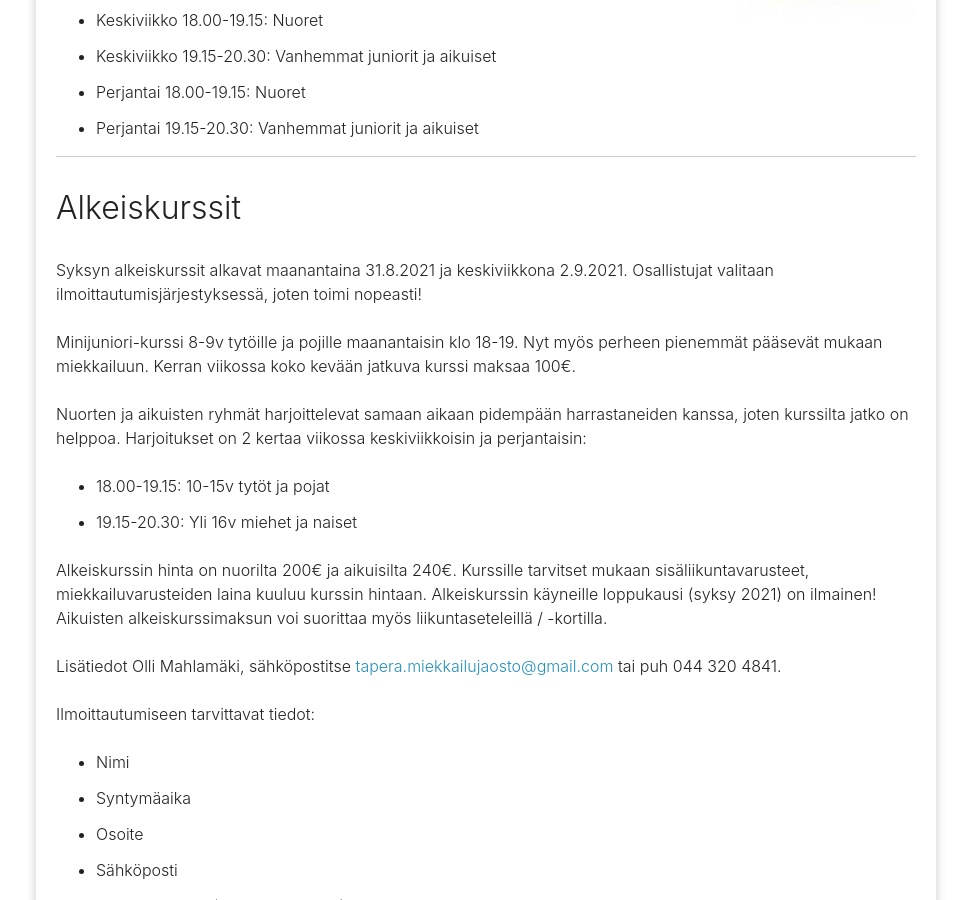
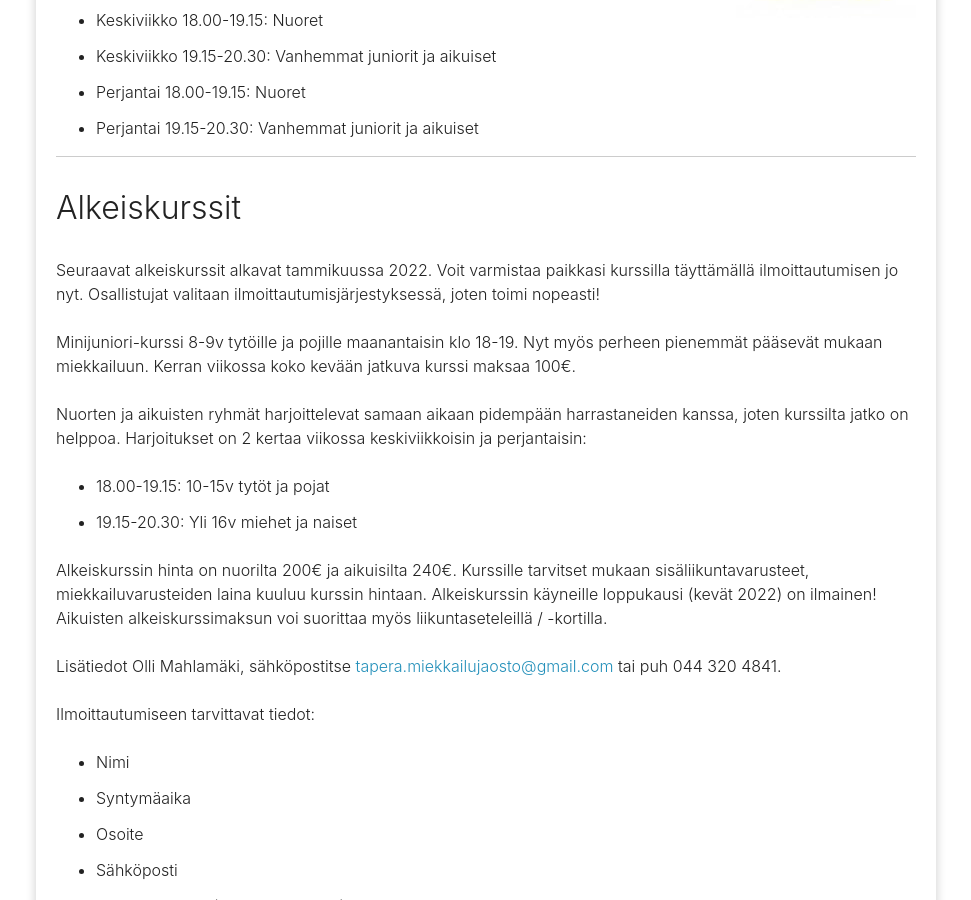
Before and after one commit to omahlama/eramiekkailu.fi, a Jekyll site: the page built from index.md, in a window 1280 px wide and 900 px high, scrolled down 812 px. Shown: the whole window, without its empty margins (154-1125 px from the left). Built offline with Jekyll 4.4.1, drawn with Linux system fonts in a browser that asks for light colours; nearby versions of some CDN libraries.

Commit message:
Alkeiskurssi keväälle

```diff
--- a/index.md
+++ b/index.md
@@ -25,7 +25,7 @@ Harjoitukset on maanantaisin, keskiviikkoisin ja perjantaisin:
 
 ## Alkeiskurssit
 
-Syksyn alkeiskurssit alkavat maanantaina 31.8.2021 ja keskiviikkona 2.9.2021. Osallistujat valitaan ilmoittautumisjärjestyksessä, joten toimi nopeasti!
+Seuraavat alkeiskurssit alkavat tammikuussa 2022. Voit varmistaa paikkasi kurssilla täyttämällä ilmoittautumisen jo nyt. Osallistujat valitaan ilmoittautumisjärjestyksessä, joten toimi nopeasti!
 
 Minijuniori-kurssi 8-9v tytöille ja pojille maanantaisin klo 18-19. Nyt myös perheen pienemmät pääsevät mukaan miekkailuun. Kerran viikossa koko kevään jatkuva kurssi maksaa 100€.
 
@@ -34,7 +34,7 @@ Nuorten ja aikuisten ryhmät harjoittelevat samaan aikaan pidempään harrastane
 - 18.00-19.15: 10-15v tytöt ja pojat
 - 19.15-20.30: Yli 16v miehet ja naiset
 
-Alkeiskurssin hinta on nuorilta 200€ ja aikuisilta 240€. Kurssille tarvitset mukaan sisäliikuntavarusteet, miekkailuvarusteiden laina kuuluu kurssin hintaan. Alkeiskurssin käyneille loppukausi (syksy 2021) on ilmainen! Aikuisten alkeiskurssimaksun voi suorittaa myös liikuntaseteleillä / -kortilla.
+Alkeiskurssin hinta on nuorilta 200€ ja aikuisilta 240€. Kurssille tarvitset mukaan sisäliikuntavarusteet, miekkailuvarusteiden laina kuuluu kurssin hintaan. Alkeiskurssin käyneille loppukausi (kevät 2022) on ilmainen! Aikuisten alkeiskurssimaksun voi suorittaa myös liikuntaseteleillä / -kortilla.
 
 Lisätiedot Olli Mahlamäki, sähköpostitse [tapera.miekkailujaosto@gmail.com](mailto:tapera.miekkailujaosto@gmail.com) tai puh 044 320 4841.
 
@@ -46,7 +46,7 @@ Ilmoittautumiseen tarvittavat tiedot:
 - Sähköposti
 - Puhelinnumero (oma ja huoltajan)
 
-<a href="https://forms.gle/vy2Nz97ah1fP6LKZ7" class="register-button" role="button">Ilmoittaudu nyt!</a>
+<a href="https://forms.gle/aX1vPoaDVtc2yfZM8" class="register-button" role="button">Ilmoittaudu nyt!</a>
 
 <hr>
 
```
